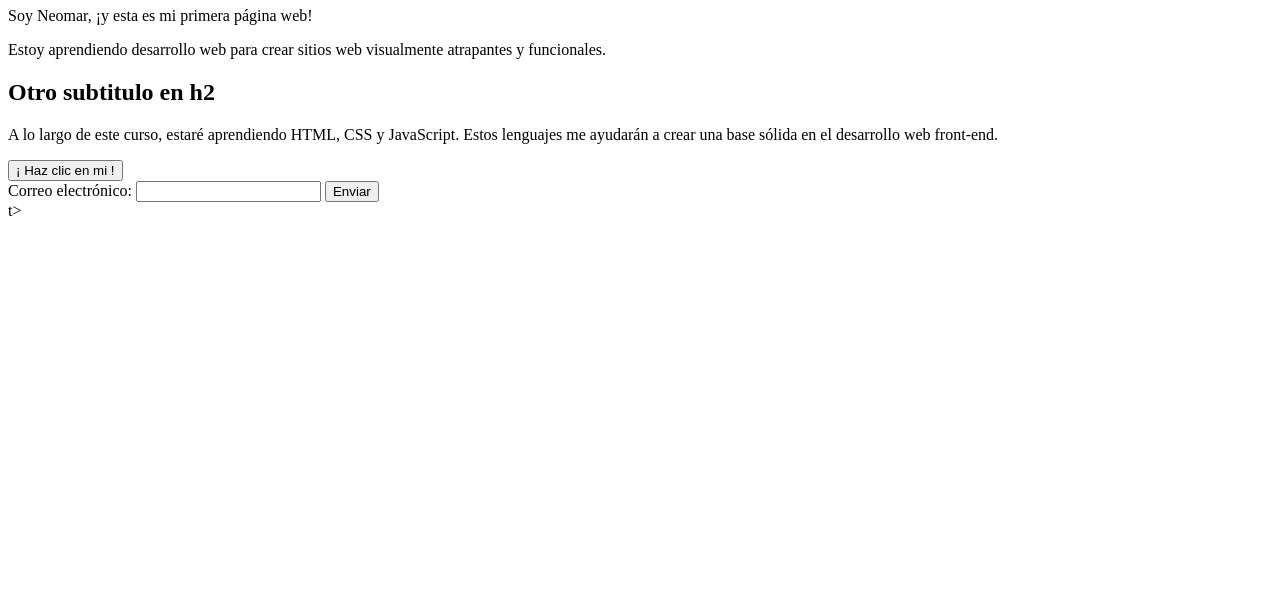
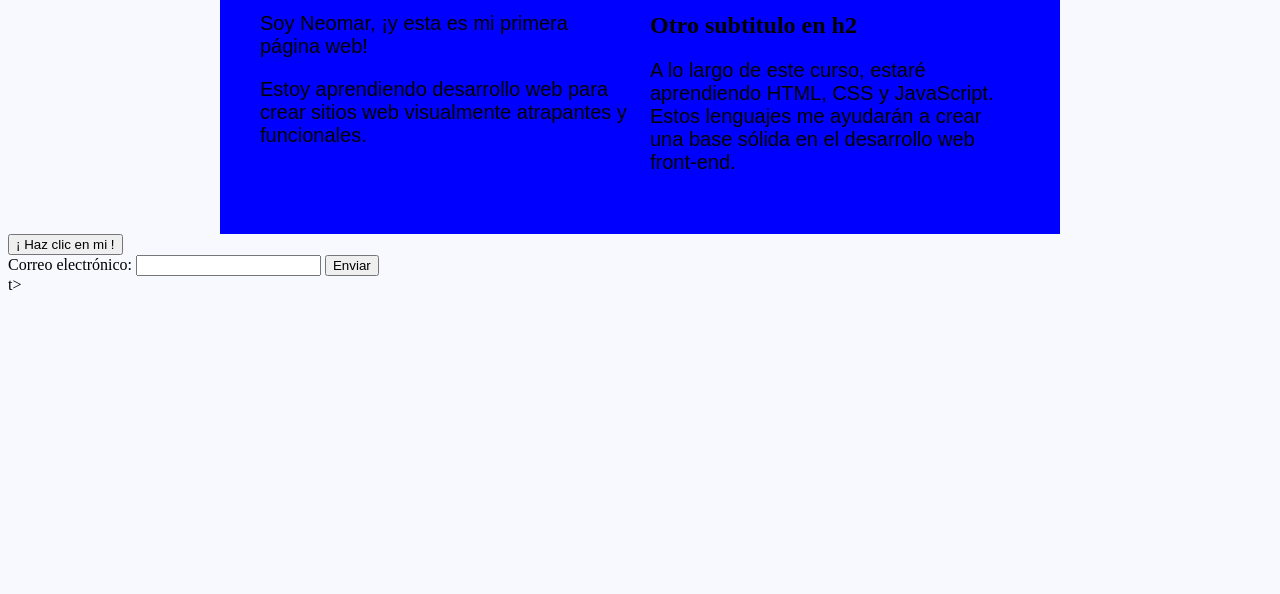
Before and after one commit to neomadiazv/miprimerapagina, a plain HTML site: page index.html in a window 1280 px wide. Shown: the part 206-800 px from the top of the page. Drawn offline with Linux system fonts and the light colour scheme.

Commit message:
Update index.html

```diff
--- a/index.html
+++ b/index.html
@@ -2,7 +2,7 @@
 <html>
   <head>
 
-    <link rel="stylesheet" type="text/css" href="../primer paso/css/styles.css">
+    <link rel="stylesheet" type="text/css" href="../miprimerapagina/css/styles.css">
     <title>Mi Primer Website</title>
 
 
```
